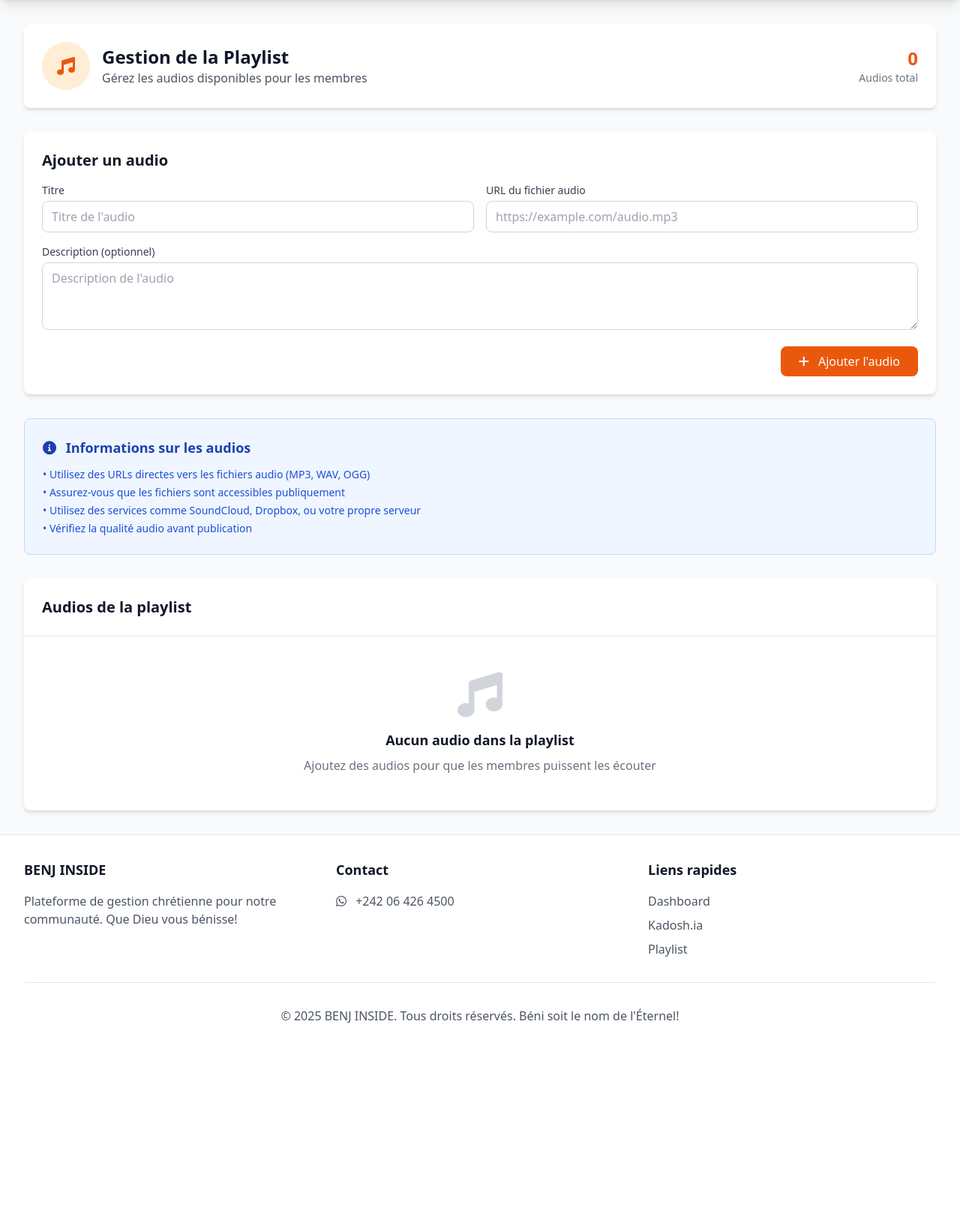
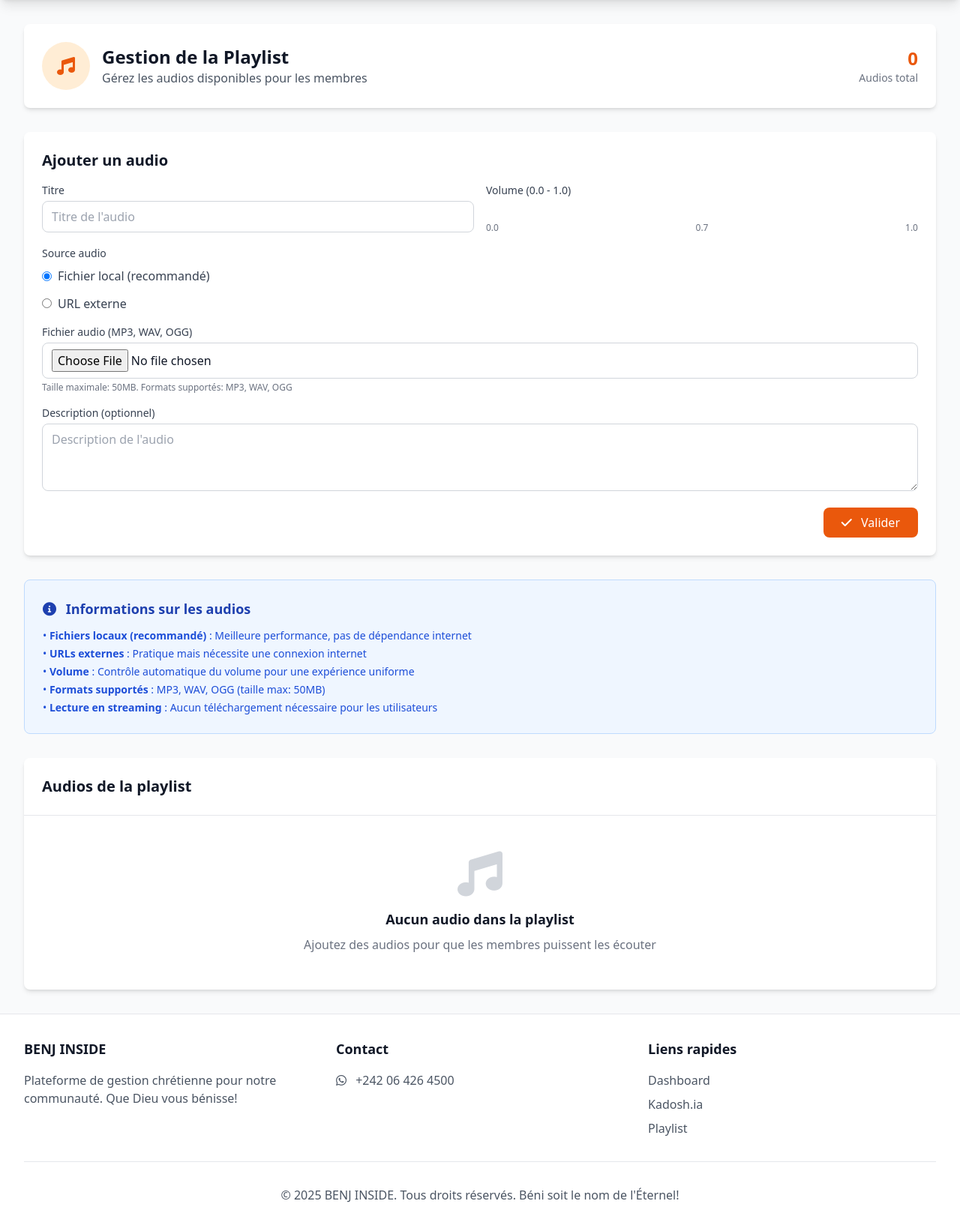
Before and after one commit to Richy-and/BENJ_SUPER, a Flask app: page /admin/playlist in a window 1280 px wide. Shown: the part 65-1703 px from the top of the page at 75% size. Before the commit the page ends 1430 px from the top, so only its background shows below. Run offline with Flask 3, Linux system fonts and the light colour scheme; the visitor is signed in with stand-in values (Sample User, id 1); some libraries are stand-ins or nearby versions.

Commit message:
Enable admins to upload and manage audio files directly to playlists
Adds local file upload and volume control to playlist management; updates audio player to use admin-defined volume.

Replit-Commit-Author: Agent
Replit-Commit-Session-Id: 565ac0b4-8b9b-4fe5-aace-b84b2958c81a
Replit-Commit-Screenshot-Url: https://storage.googleapis.com/screenshot-production-us-central1/670d1683-97da-4c4e-8755-c975f56bb6a1/565ac0b4-8b9b-4fe5-aace-b84b2958c81a/3m6jxYg

```diff
--- a/models.py
+++ b/models.py
@@ -49,6 +49,8 @@ class Playlist(db.Model):
     titre = db.Column(db.String(200), nullable=False)
     fichier_audio_url = db.Column(db.String(500), nullable=False)
     description = db.Column(db.Text, nullable=True)
+    volume = db.Column(db.Float, default=0.7)  # Volume par défaut (0.0 - 1.0)
+    is_local = db.Column(db.Boolean, default=False)  # True si fichier local
     date_ajout = db.Column(db.DateTime, default=datetime.utcnow)
 
 class Score(db.Model):
--- a/routes/admin.py
+++ b/routes/admin.py
@@ -2,6 +2,8 @@ from flask import Blueprint, render_template, request, redirect, url_for, flash,
 from models import User, Temoignage, Finance, Announcement, Playlist, Department
 from app import db
 from datetime import datetime
+import os
+from werkzeug.utils import secure_filename
 
 admin_bp = Blueprint('admin', __name__)
 
@@ -210,14 +212,38 @@ def playlist_admin():
 @admin_required
 def add_playlist_item():
     titre = request.form['titre']
-    fichier_audio_url = request.form['fichier_audio_url']
     description = request.form.get('description', '')
+    volume = float(request.form.get('volume', 0.7))
 
-    playlist_item = Playlist(
-        titre=titre,
-        fichier_audio_url=fichier_audio_url,
-        description=description
-    )
+    # Vérifier si c'est un fichier local ou une URL
+    if 'fichier_audio' in request.files and request.files['fichier_audio'].filename:
+        # Fichier local uploadé
+        fichier_audio = request.files['fichier_audio']
+        if fichier_audio and fichier_audio.filename:
+            # Sauvegarder le fichier localement
+            filename = secure_filename(fichier_audio.filename)
+            timestamp = datetime.now().strftime('%Y%m%d_%H%M%S_')
+            filename = timestamp + filename
+            filepath = os.path.join('static/audio', filename)
+            fichier_audio.save(filepath)
+
+            playlist_item = Playlist(
+                titre=titre,
+                fichier_audio_url=f'/static/audio/{filename}',
+                description=description,
+                volume=volume,
+                is_local=True
+            )
+    else:
+        # URL externe
+        fichier_audio_url = request.form['fichier_audio_url']
+        playlist_item = Playlist(
+            titre=titre,
+            fichier_audio_url=fichier_audio_url,
+            description=description,
+            volume=volume,
+            is_local=False
+        )
 
     db.session.add(playlist_item)
     db.session.commit()
--- a/templates/admin/playlist_admin.html
+++ b/templates/admin/playlist_admin.html
@@ -26,7 +26,7 @@
     <!-- Add Audio Form -->
     <div class="bg-white dark:bg-gray-800 rounded-lg shadow-md p-6">
         <h2 class="text-xl font-bold text-gray-900 dark:text-white mb-4">Ajouter un audio</h2>
-        <form method="POST" action="{{ url_for('admin.add_playlist_item') }}" class="space-y-4">
+        <form method="POST" action="{{ url_for('admin.add_playlist_item') }}" enctype="multipart/form-data" class="space-y-4">
             <div class="grid grid-cols-1 md:grid-cols-2 gap-4">
                 <div>
                     <label class="block text-sm font-medium text-gray-700 dark:text-gray-300 mb-1">
@@ -40,13 +40,63 @@
 
                 <div>
                     <label class="block text-sm font-medium text-gray-700 dark:text-gray-300 mb-1">
+                        Volume (0.0 - 1.0)
+                    </label>
+                    <input type="range" name="volume" min="0" max="1" step="0.1" value="0.7" id="volumeSlider"
+                           class="w-full h-2 bg-gray-200 rounded-lg appearance-none cursor-pointer dark:bg-gray-700">
+                    <div class="flex justify-between text-xs text-gray-500 dark:text-gray-400 mt-1">
+                        <span>0.0</span>
+                        <span id="volumeValue">0.7</span>
+                        <span>1.0</span>
+                    </div>
+                </div>
+            </div>
+
+            <!-- Audio Source Selection -->
+            <div>
+                <label class="block text-sm font-medium text-gray-700 dark:text-gray-300 mb-2">
+                    Source audio
+                </label>
+                <div class="space-y-3">
+                    <div>
+                        <label class="inline-flex items-center">
+                            <input type="radio" name="audio_source" value="local" checked
+                                   class="form-radio text-orange-600" onchange="toggleAudioSource()">
+                            <span class="ml-2 text-gray-700 dark:text-gray-300">Fichier local (recommandé)</span>
+                        </label>
+                    </div>
+                    <div>
+                        <label class="inline-flex items-center">
+                            <input type="radio" name="audio_source" value="url"
+                                   class="form-radio text-orange-600" onchange="toggleAudioSource()">
+                            <span class="ml-2 text-gray-700 dark:text-gray-300">URL externe</span>
+                        </label>
+                    </div>
+                </div>
+            </div>
+
+            <!-- Local File Upload -->
+            <div id="localFileSection">
+                <label class="block text-sm font-medium text-gray-700 dark:text-gray-300 mb-1">
+                    Fichier audio (MP3, WAV, OGG)
+                </label>
+                <input type="file" name="fichier_audio" accept="audio/*"
+                       class="w-full px-3 py-2 border border-gray-300 dark:border-gray-600 rounded-lg
+                              bg-white dark:bg-gray-700 text-gray-900 dark:text-white">
+                <p class="text-xs text-gray-500 dark:text-gray-400 mt-1">
+                    Taille maximale: 50MB. Formats supportés: MP3, WAV, OGG
+                </p>
+            </div>
+
+            <!-- URL Input -->
+            <div id="urlSection" style="display: none;">
+                <label class="block text-sm font-medium text-gray-700 dark:text-gray-300 mb-1">
                     URL du fichier audio
                 </label>
-                    <input type="url" name="fichier_audio_url" required
+                <input type="url" name="fichier_audio_url"
                        class="w-full px-3 py-2 border border-gray-300 dark:border-gray-600 rounded-lg
                               bg-white dark:bg-gray-700 text-gray-900 dark:text-white"
                        placeholder="https://example.com/audio.mp3">
-                </div>
             </div>
 
             <div>
@@ -62,8 +112,8 @@
             <div class="flex justify-end">
                 <button type="submit"
                         class="bg-orange-600 hover:bg-orange-700 text-white px-6 py-2 rounded-lg transition-colors">
-                    <i class="fas fa-plus mr-2"></i>
-                    Ajouter l'audio
+                    <i class="fas fa-check mr-2"></i>
+                    Valider
                 </button>
             </div>
         </form>
@@ -76,10 +126,11 @@
             Informations sur les audios
         </h3>
         <ul class="text-sm text-blue-700 dark:text-blue-300 space-y-1">
-            <li>• Utilisez des URLs directes vers les fichiers audio (MP3, WAV, OGG)</li>
-            <li>• Assurez-vous que les fichiers sont accessibles publiquement</li>
-            <li>• Utilisez des services comme SoundCloud, Dropbox, ou votre propre serveur</li>
-            <li>• Vérifiez la qualité audio avant publication</li>
+            <li>• <strong>Fichiers locaux (recommandé)</strong> : Meilleure performance, pas de dépendance internet</li>
+            <li>• <strong>URLs externes</strong> : Pratique mais nécessite une connexion internet</li>
+            <li>• <strong>Volume</strong> : Contrôle automatique du volume pour une expérience uniforme</li>
+            <li>• <strong>Formats supportés</strong> : MP3, WAV, OGG (taille max: 50MB)</li>
+            <li>• <strong>Lecture en streaming</strong> : Aucun téléchargement nécessaire pour les utilisateurs</li>
         </ul>
     </div>
 
@@ -105,14 +156,22 @@
                         <i class="fas fa-calendar mr-1"></i>
                         {{ item.date_ajout.strftime('%d/%m/%Y à %H:%M') }}
                         <span class="mx-2">•</span>
+                        <i class="fas fa-volume-up mr-1"></i>
+                        Volume: {{ (item.volume * 100)|round|int }}%
+                        <span class="mx-2">•</span>
+                        {% if item.is_local %}
+                            <i class="fas fa-hard-drive mr-1"></i>
+                            <span class="text-green-600 dark:text-green-400">Fichier local</span>
+                        {% else %}
                             <i class="fas fa-link mr-1"></i>
                             <a href="{{ item.fichier_audio_url }}" target="_blank" class="text-blue-600 hover:text-blue-800 dark:text-blue-400 dark:hover:text-blue-300">
-                            Lien audio
+                                Lien externe
                             </a>
+                        {% endif %}
                     </div>
                 </div>
                 <div class="flex items-center space-x-2">
-                    <button onclick="testAudio('{{ item.fichier_audio_url }}', '{{ item.titre }}')"
+                    <button onclick="testAudio('{{ item.fichier_audio_url }}', '{{ item.titre }}', {{ item.volume }})"
                             class="text-blue-600 hover:text-blue-800 dark:text-blue-400 dark:hover:text-blue-300 px-3 py-1 rounded-lg transition-colors">
                         <i class="fas fa-play mr-1"></i>
                         Tester
@@ -155,9 +214,40 @@
 </div>
 
 <script>
-function testAudio(url, title) {
+// Volume slider control
+document.getElementById('volumeSlider').addEventListener('input', function() {
+    document.getElementById('volumeValue').textContent = this.value;
+});
+
+// Audio source toggle
+function toggleAudioSource() {
+    const radioButtons = document.querySelectorAll('input[name="audio_source"]');
+    const localSection = document.getElementById('localFileSection');
+    const urlSection = document.getElementById('urlSection');
+
+    radioButtons.forEach(radio => {
+        if (radio.checked) {
+            if (radio.value === 'local') {
+                localSection.style.display = 'block';
+                urlSection.style.display = 'none';
+                document.querySelector('input[name="fichier_audio"]').required = true;
+                document.querySelector('input[name="fichier_audio_url"]').required = false;
+            } else {
+                localSection.style.display = 'none';
+                urlSection.style.display = 'block';
+                document.querySelector('input[name="fichier_audio"]').required = false;
+                document.querySelector('input[name="fichier_audio_url"]').required = true;
+            }
+        }
+    });
+}
+
+// Test audio with volume control
+function testAudio(url, title, volume) {
     document.getElementById('audioTestTitle').textContent = title;
-    document.getElementById('audioTestPlayer').src = url;
+    const audioPlayer = document.getElementById('audioTestPlayer');
+    audioPlayer.src = url;
+    audioPlayer.volume = volume || 0.7;
     document.getElementById('audioTestModal').classList.remove('hidden');
 }
 
@@ -173,5 +263,10 @@ document.getElementById('audioTestModal').addEventListener('click', function(e)
         closeAudioTest();
     }
 });
+
+// Initialize on page load
+document.addEventListener('DOMContentLoaded', function() {
+    toggleAudioSource();
+});
 </script>
 {% endblock %}
--- a/templates/dashboard/playlist.html
+++ b/templates/dashboard/playlist.html
@@ -78,7 +78,7 @@
                         </p>
                     </div>
                     <div class="flex items-center space-x-2">
-                        <button onclick="playAudio('{{ item.fichier_audio_url }}', '{{ item.titre }}', '{{ item.description or '' }}')"
+                        <button onclick="playAudio('{{ item.fichier_audio_url }}', '{{ item.titre }}', '{{ item.description or '' }}', {{ item.volume }})"
                                 class="bg-primary-600 hover:bg-primary-700 text-white px-4 py-2 rounded-lg transition-colors">
                             <i class="fas fa-play mr-2"></i>
                             Écouter
```
Also changed, not shown: replit.md (+5 -0 lines), static/js/audio-player.js (+18 -5 lines), 1 other file. Lines whose indentation alone changed are shown as unchanged.
